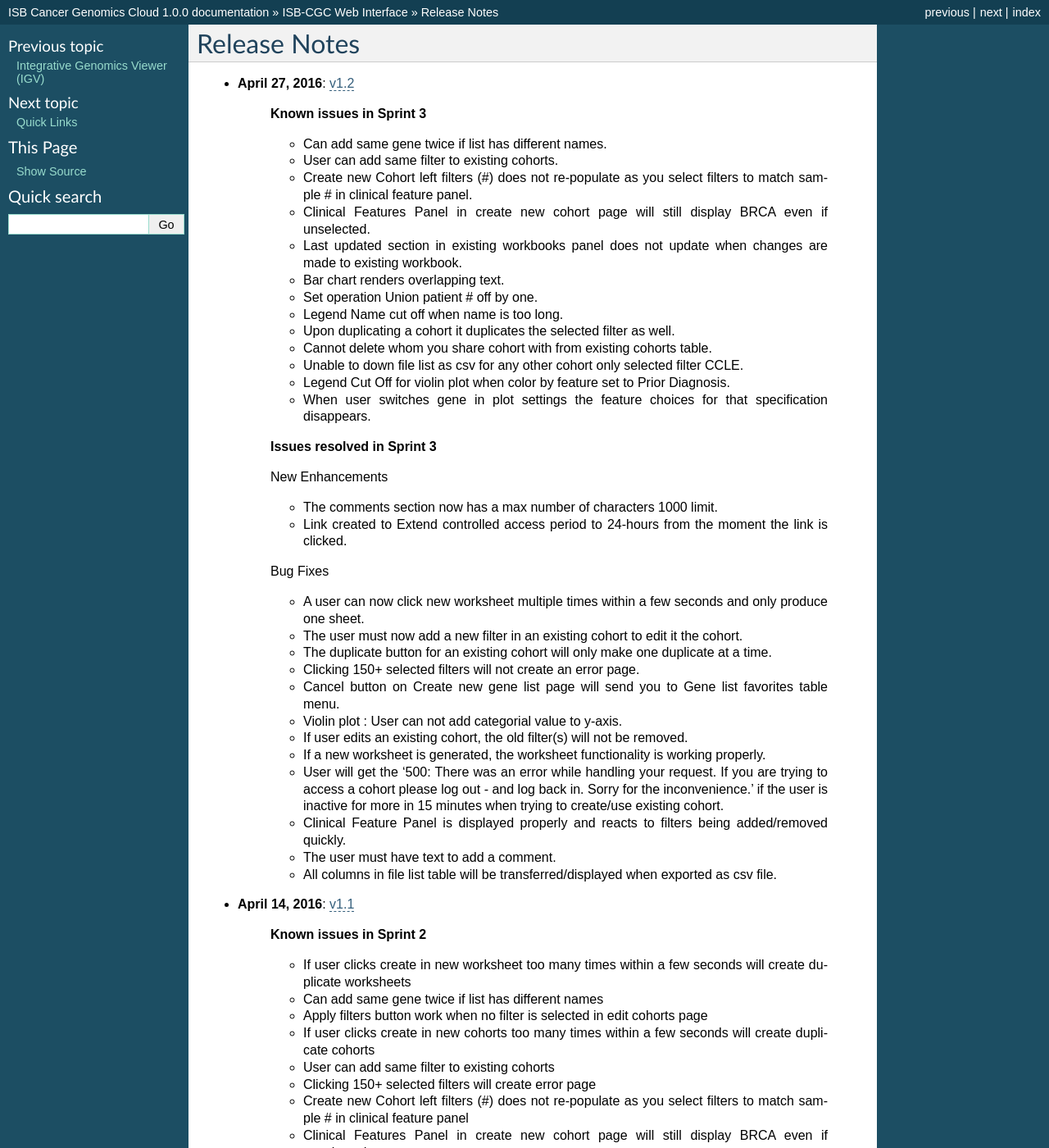
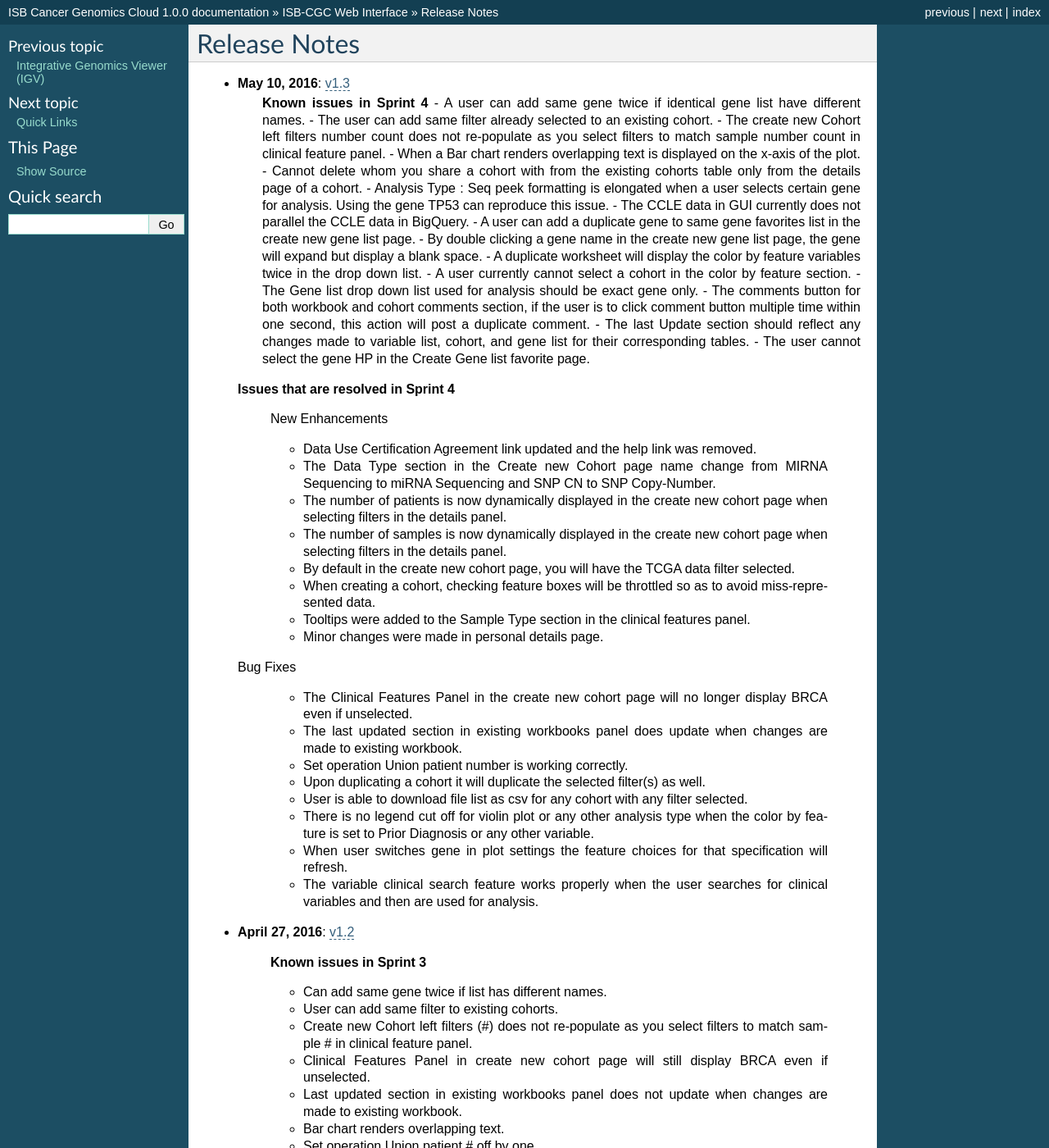
Before and after one commit to isb-cgc/readthedocs, a Sphinx documentation site: the page built from docs/source/sections/webapp/releases.rst, in a window 1280 px wide and 1400 px high. Shown: the whole window at 82% size. Built offline with Sphinx 7.4.7, drawn with Linux system fonts in a browser that asks for light colours.

Commit message:
Release notes for Sprint 4

```diff
--- a/docs/source/sections/webapp/releases.rst
+++ b/docs/source/sections/webapp/releases.rst
@@ -1,6 +1,49 @@
 *************
 Release Notes
 *************
+
+*  **May 10, 2016**: `v1.3 <https://github.com/isb-cgc/ISB-CGC-Webapp/releases/tag/2.3>`_
+    **Known issues in Sprint 4**
+    - A user can add same gene twice if identical gene list have different names.
+    - The user can add same filter already selected to an existing cohort.
+    - The create new Cohort left filters number count does not re-populate as you select filters to match sample number count in clinical feature panel.
+    - When a Bar chart renders overlapping text is displayed on the x-axis of the plot.
+    - Cannot delete whom you share a cohort with from the existing cohorts table only from the details page of a cohort.
+    - Analysis Type : Seq peek formatting is elongated when a user selects certain gene for analysis. Using the gene TP53 can reproduce this issue.
+    - The CCLE data in GUI currently does not parallel the CCLE data in BigQuery.
+    - A user can add a duplicate gene to same gene favorites list in the create new gene list page.
+    - By double clicking a gene name in the create new gene list page, the gene will expand but display a blank space.
+    - A duplicate worksheet will display the color by feature variables twice in the drop down list.
+    - A user currently cannot select a cohort in the color by feature section.
+    - The Gene list drop down list used for analysis should be exact gene only.
+    - The comments button for both workbook and cohort comments section, if the user is to click comment button multiple time within one second, this action will post a duplicate comment.
+    - The last Update section should reflect any changes made to variable list, cohort, and gene list for their corresponding tables.
+    - The user cannot select the gene HP in the Create Gene list favorite page.
+
+   **Issues that are resolved in Sprint 4**
+
+    New Enhancements
+
+    - Data Use Certification Agreement link updated and the help link was removed.
+    - The Data Type section in the Create new Cohort page name change from MIRNA Sequencing to miRNA Sequencing and SNP CN to SNP Copy-Number.
+    - The number of patients is now dynamically displayed in the create new cohort page when selecting filters in the details panel.
+    - The number of samples is now dynamically displayed in the create new cohort page when selecting filters in the details panel.
+    - By default in the create new cohort page, you will have the TCGA data filter selected.
+    - When creating a cohort, checking feature boxes will be throttled so as to avoid miss-represented data.
+    - Tooltips were added to the Sample Type section in the clinical features panel.
+    - Minor changes were made in personal details page.
+
+   Bug Fixes
+
+    - The Clinical Features Panel in the create new cohort page will no longer display BRCA even if unselected.
+    - The last updated section in existing workbooks panel does update when changes are made to existing workbook.
+    - Set operation Union patient number is working correctly.
+    - Upon duplicating a cohort it will duplicate the selected filter(s) as well.
+    - User is able  to download file list as csv for any cohort with any filter selected.
+    - There is no legend cut off for violin plot or any other analysis type when the color by feature is set to Prior Diagnosis or any other variable.
+    - When user switches gene in plot settings the feature choices for that specification will refresh.
+    - The variable clinical search feature works properly when the user searches for clinical variables and then are used for analysis.
+
 
 *  **April 27, 2016**: `v1.2 <https://github.com/isb-cgc/ISB-CGC-Webapp/releases/tag/2.2>`_
 
```
